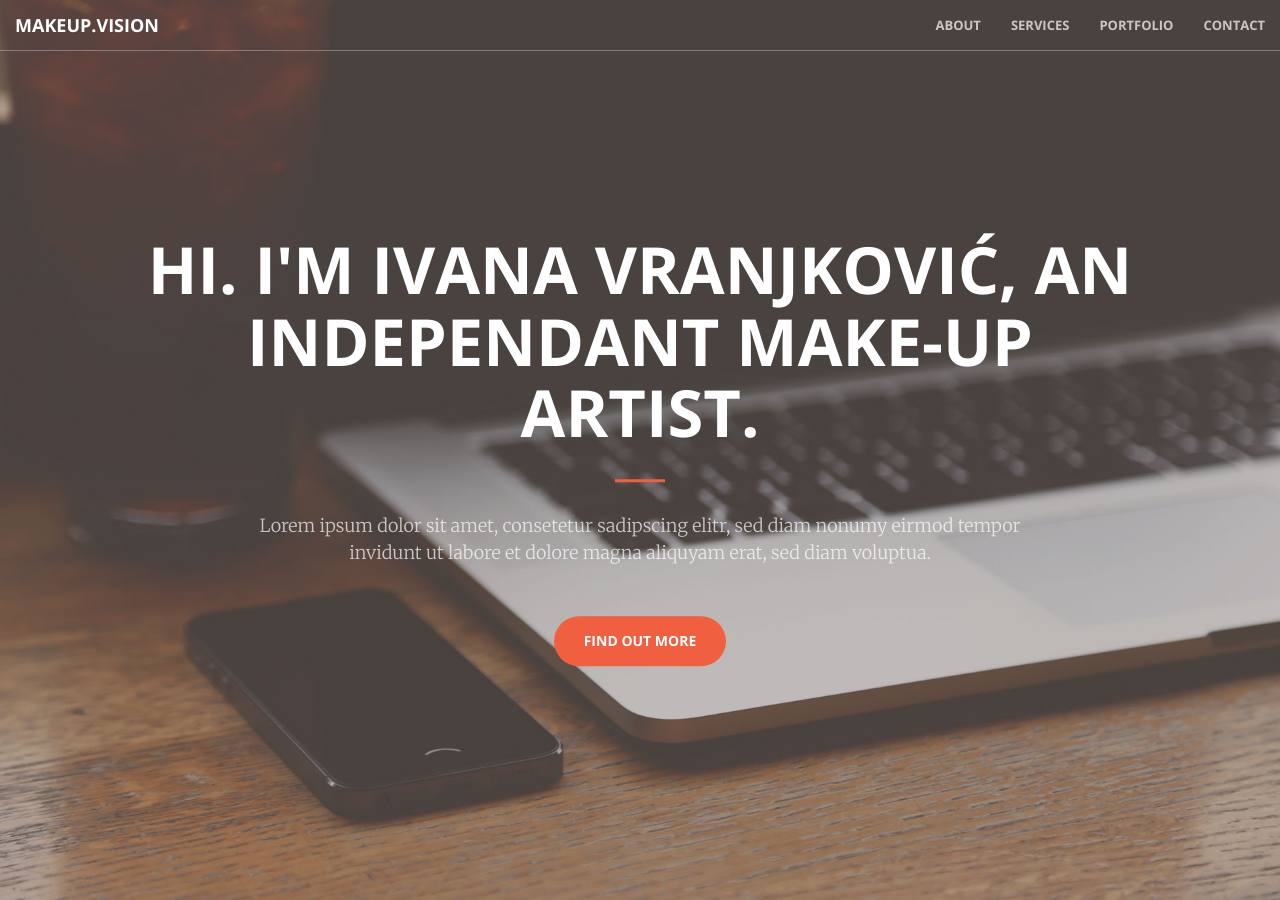
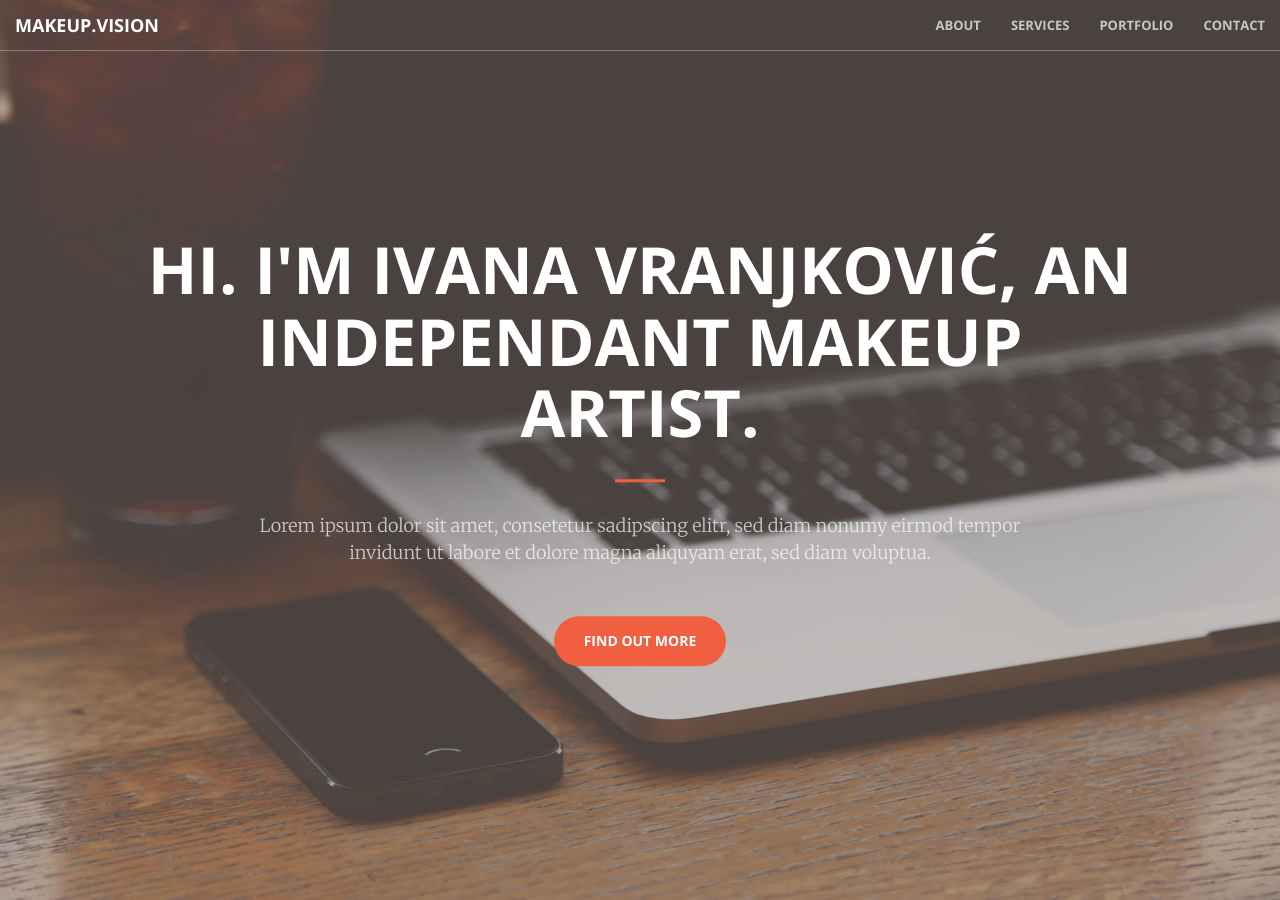
Before and after one commit to makeup-ivana/makeup-ivana.github.io, a Jekyll site: the page built from index.html, in a window 1280 px wide and 900 px high. Built offline with Jekyll 4.4.1, drawn with Linux system fonts in a browser that asks for light colours.

Commit message:
Corrected spelling mistake

```diff
--- a/_includes/header.html
+++ b/_includes/header.html
@@ -1,7 +1,7 @@
 <header>
     <div class="header-content">
         <div class="header-content-inner">
-            <h1>Hi. I'm Ivana Vranjković, an independant make-up artist.</h1>
+            <h1>Hi. I'm Ivana Vranjković, an independant makeup artist.</h1>
             <hr>
             <p>Lorem ipsum dolor sit amet, consetetur sadipscing elitr, sed diam nonumy eirmod tempor invidunt ut labore et dolore magna aliquyam erat, sed diam voluptua.</p>
             <a href="#about" class="btn btn-primary btn-xl page-scroll">Find Out More</a>
```
